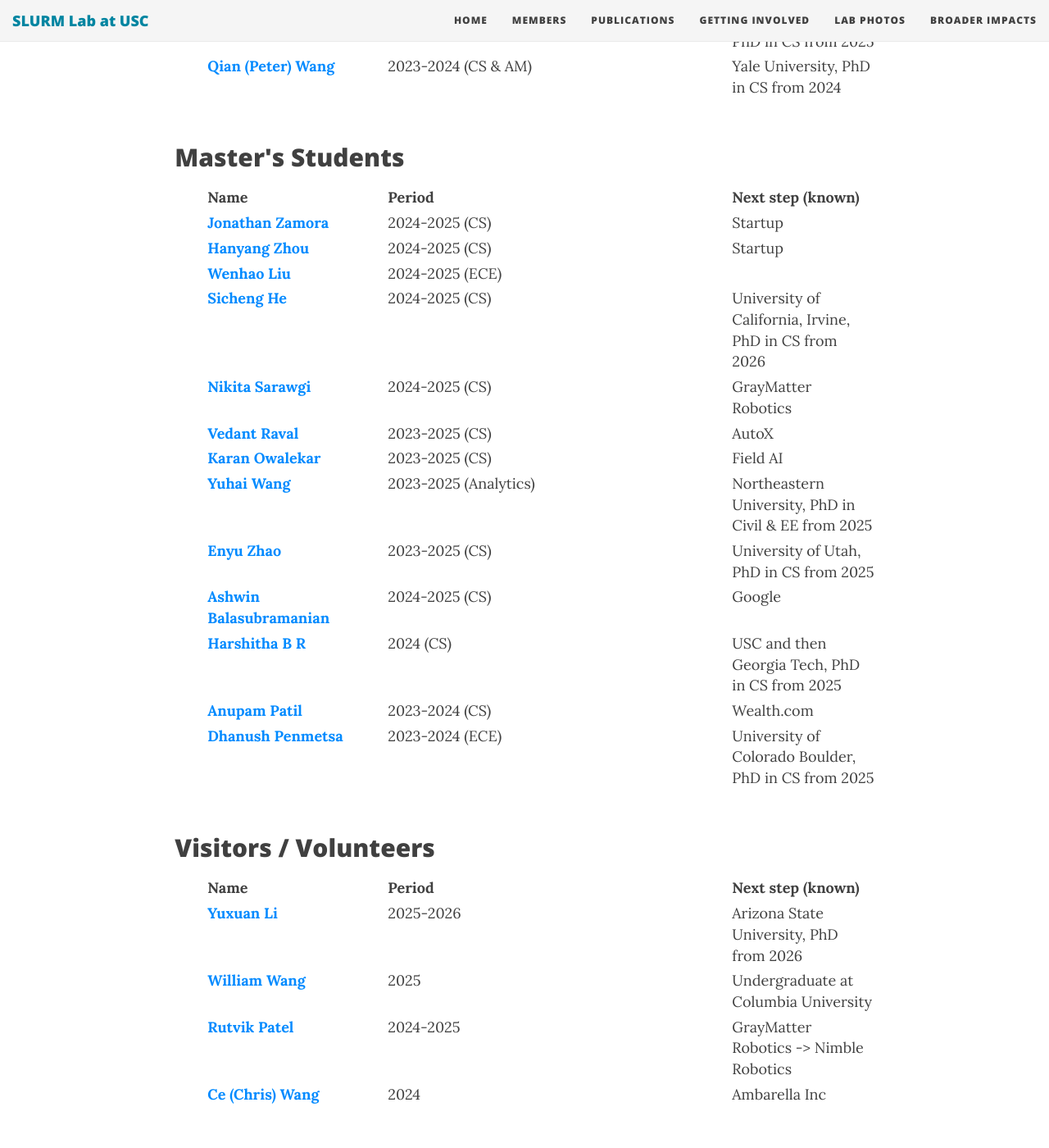
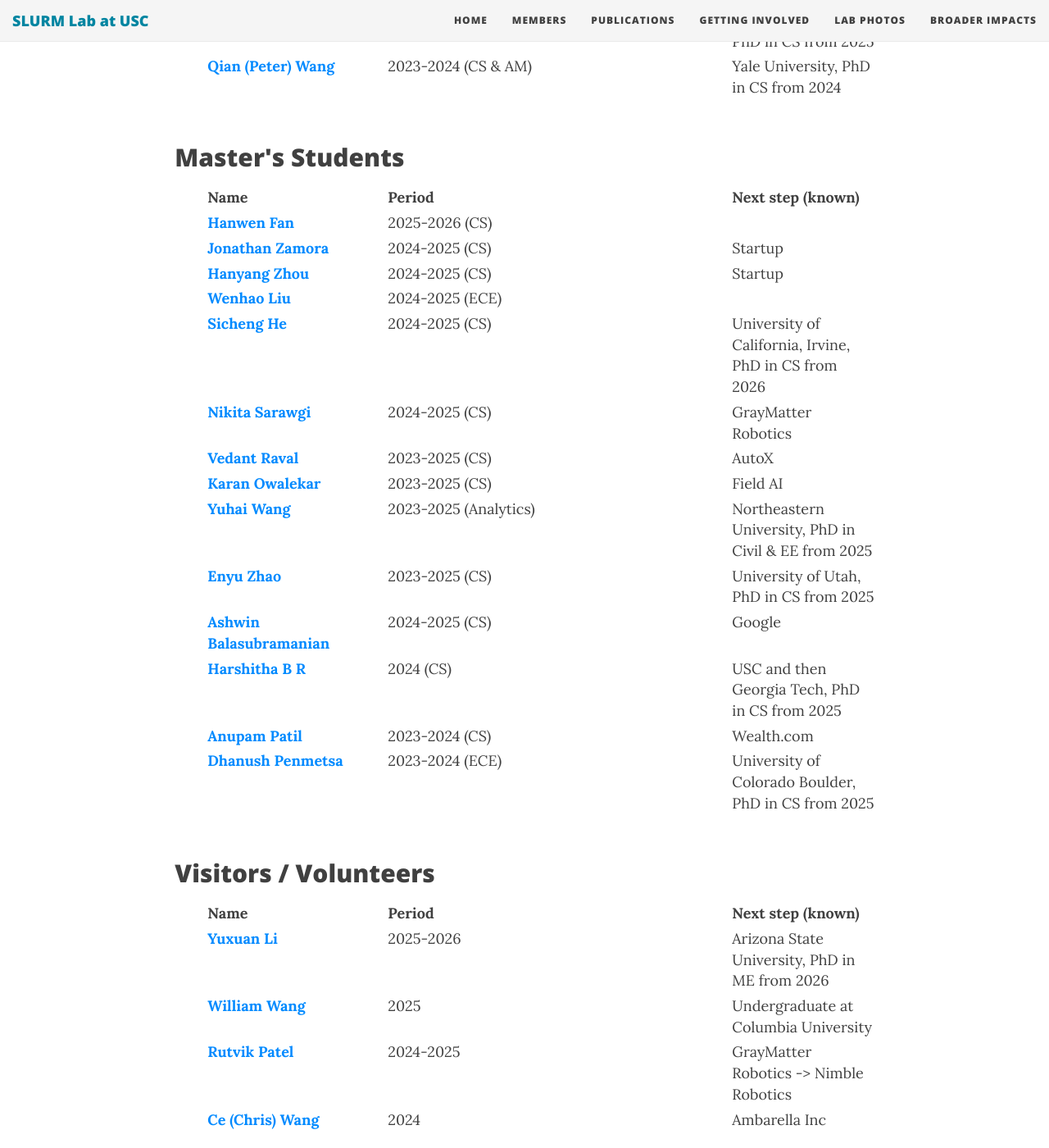
Before and after one commit to slurm-lab-usc/slurm-lab-usc.github.io, a Jekyll site: the page built from members.md, in a window 1280 px wide and 1400 px high, scrolled down 3794 px. Shown: the whole window at 82% size. Built offline with Jekyll 4.4.1, drawn with Linux system fonts in a browser that asks for light colours; nearby versions of some CDN libraries.

Commit message:
Update members.md with new student information
Added Hanwen Fan to Master's Students and updated Yuxuan Li's next step.

```diff
--- a/members.md
+++ b/members.md
@@ -157,6 +157,10 @@ members:
       - name: Master's Students
         full: False
         list:
+          - name: Hanwen Fan
+            web_url: https://www.linkedin.com/in/hanwenfan/
+            period: 2025-2026 (CS)
+            next: Iowa State University, PhD from 2026
           - name: Jonathan Zamora
             web_url: https://jonzamora.dev/
             period: 2024-2025 (CS)
@@ -216,7 +220,7 @@ members:
           - name: Yuxuan Li
             web_url: https://yuxuanli224284.github.io/
             period: 2025-2026
-            next_step: Arizona State University, PhD from 2026
+            next_step: Arizona State University, PhD in ME from 2026
           - name: William Wang
             web_url: https://wwang22.com/
             period: 2025
```
